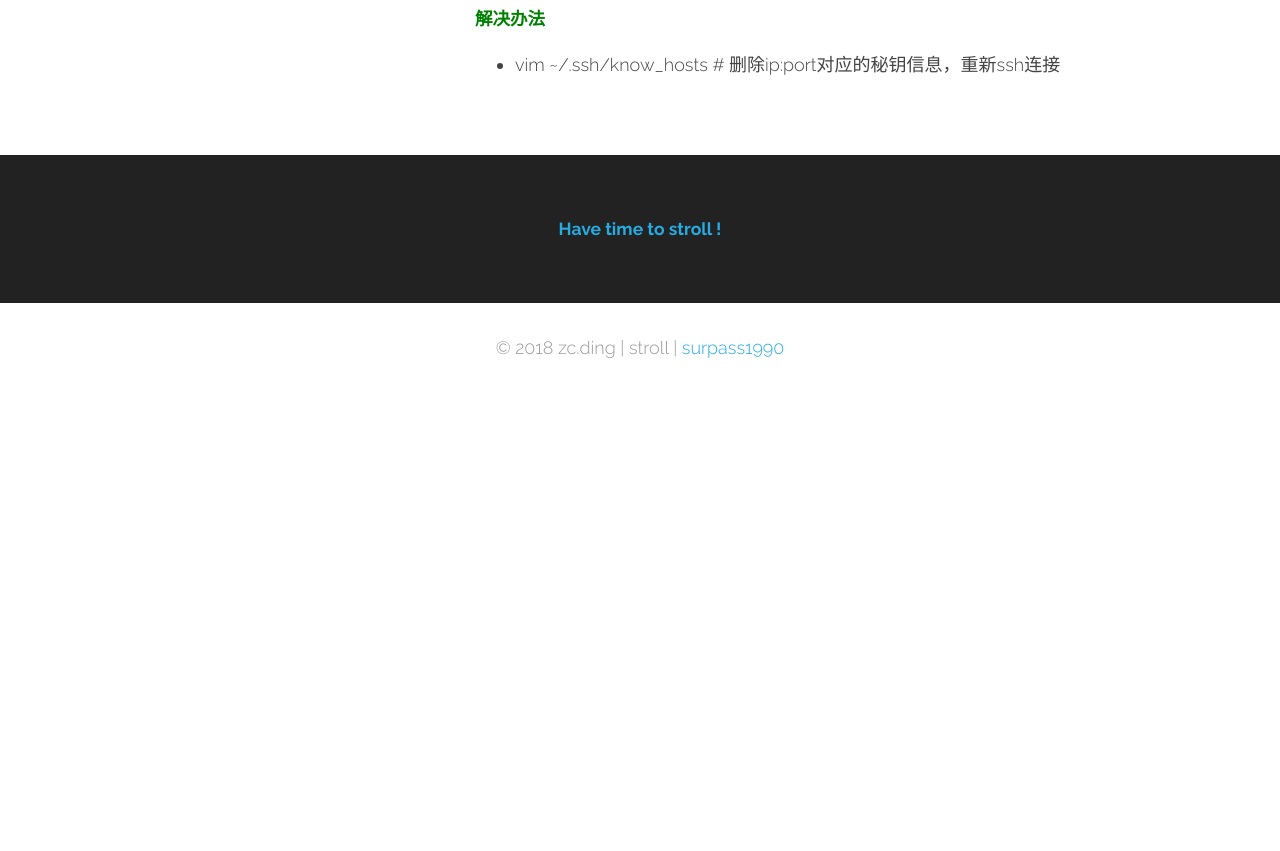
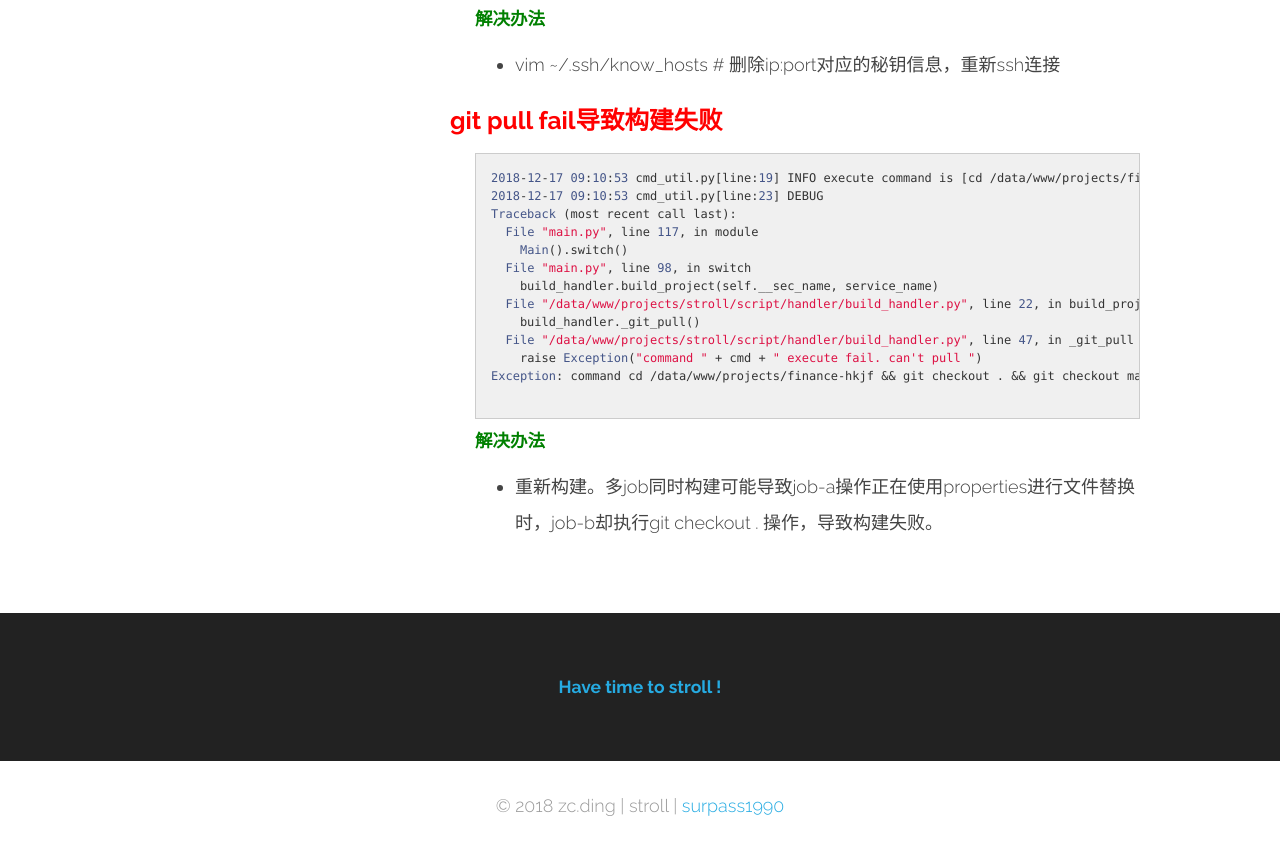
Before and after one commit to surpass1990/surpass1990.github.io, a plain HTML site: page stroll/pages/fqa.html in a window 1280 px wide. Shown: the part 1236-2087 px from the top of the page. Before the commit the page ends 1629 px from the top, so only its background shows below. Drawn offline with Linux system fonts and the light colour scheme.

```diff
--- a/stroll/pages/fqa.html
+++ b/stroll/pages/fqa.html
@@ -77,6 +77,27 @@ Host key verification failed.
                     <li>vim ~/.ssh/know_hosts  # 删除ip:port对应的秘钥信息，重新ssh连接</li>
                 </ul>
             </div>
+            <h3 style="color:red">git pull fail导致构建失败</h3>
+            <pre class="prettyprint">
+2018-12-17 09:10:53 cmd_util.py[line:19] INFO execute command is [cd /data/www/projects/finance-hkjf && git checkout . && git checkout master && git pull origin master]
+2018-12-17 09:10:53 cmd_util.py[line:23] DEBUG
+Traceback (most recent call last):
+  File "main.py", line 117, in module
+    Main().switch()
+  File "main.py", line 98, in switch
+    build_handler.build_project(self.__sec_name, service_name)
+  File "/data/www/projects/stroll/script/handler/build_handler.py", line 22, in build_project
+    build_handler._git_pull()
+  File "/data/www/projects/stroll/script/handler/build_handler.py", line 47, in _git_pull
+    raise Exception("command " + cmd + " execute fail. can't pull ")
+Exception: command cd /data/www/projects/finance-hkjf && git checkout . && git checkout master && git pull origin master execute fail. can't pull
+            </pre>
+            <div style="margin-left: 25px;">
+                <h4 style="color:green;">解决办法</h4>
+                <ul>
+                    <li>重新构建。多job同时构建可能导致job-a操作正在使用properties进行文件替换时，job-b却执行git checkout . 操作，导致构建失败。</li>
+                </ul>
+            </div>
         </div>
     </div>
 </section>
```
